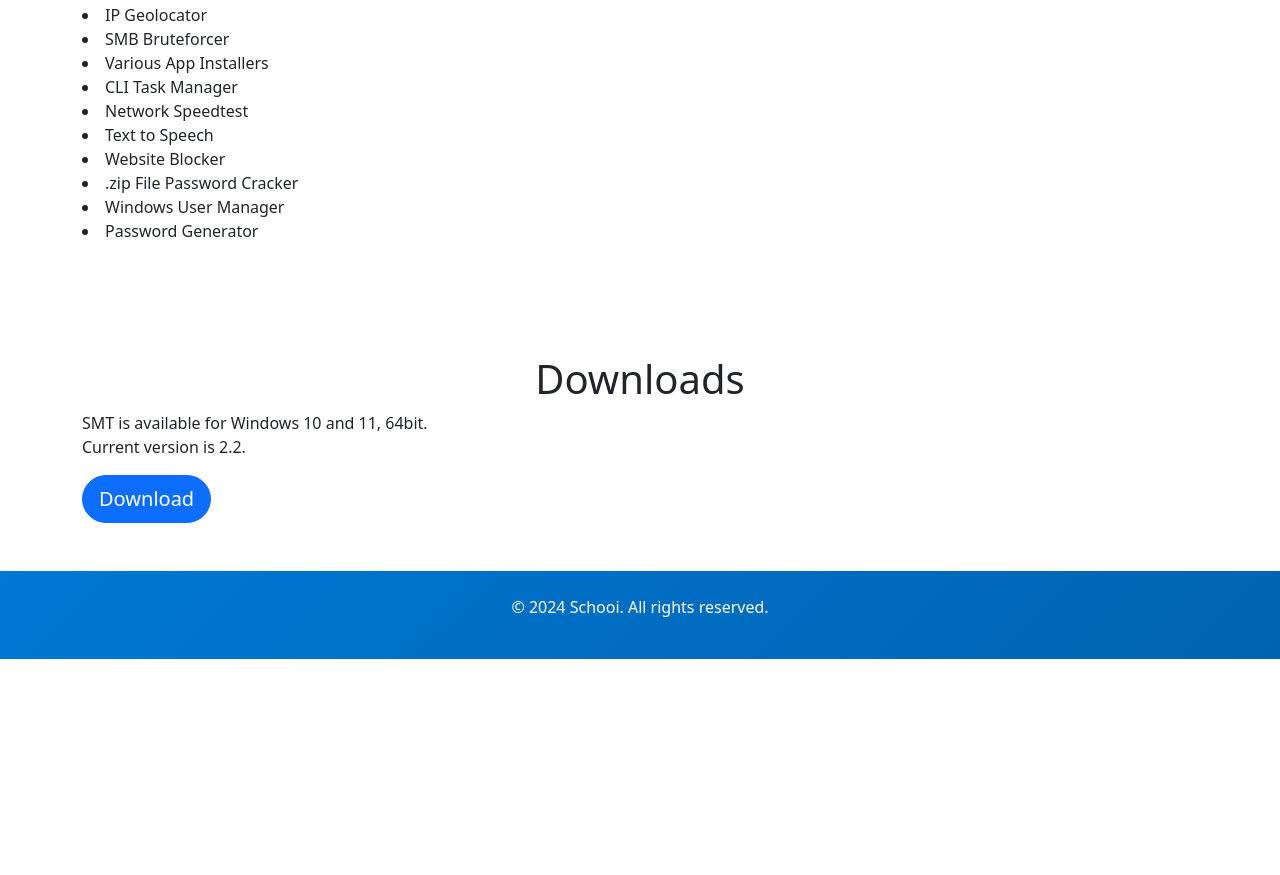
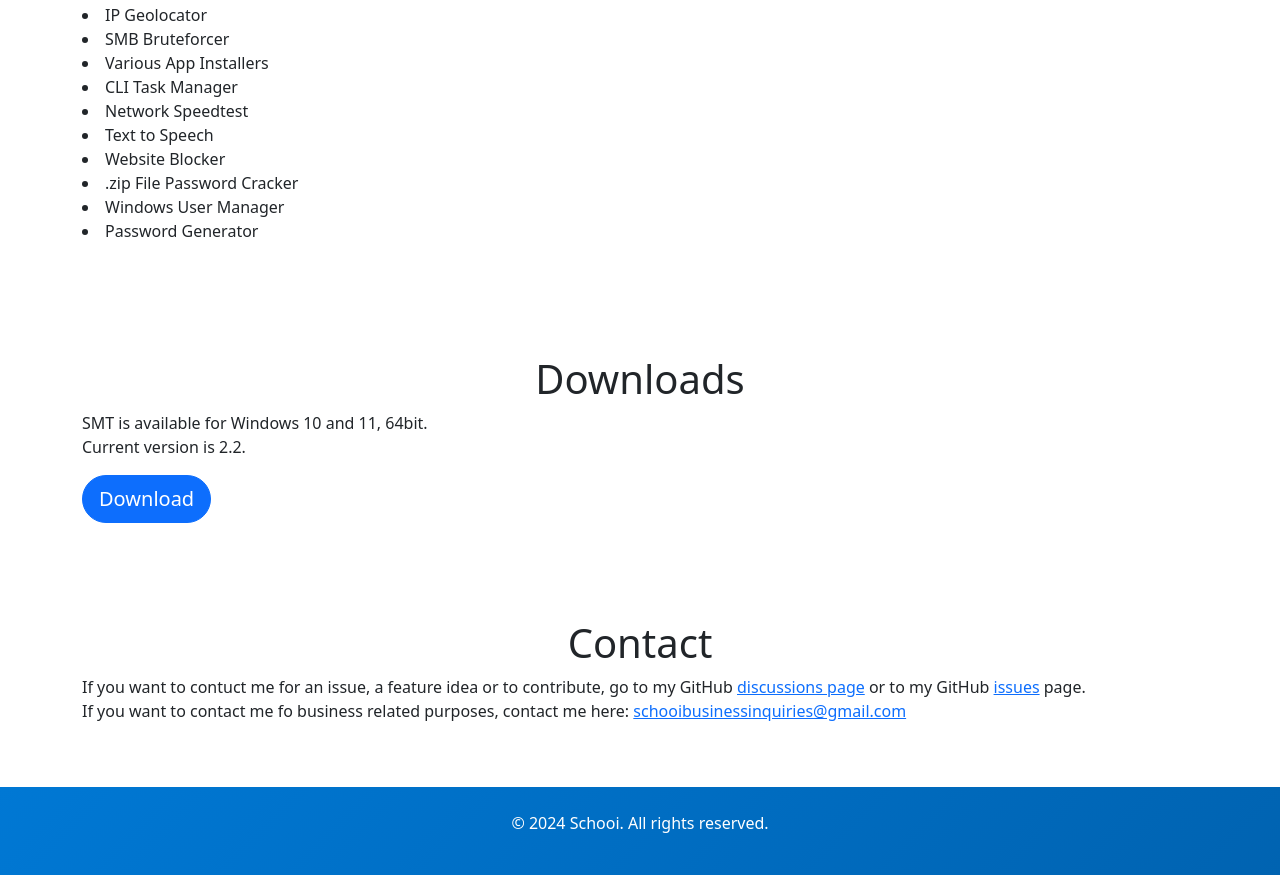
Before and after one commit to SchooiCodes/smtweb, a plain HTML site: page index.html in a window 1280 px wide. Shown: the part 1147-2022 px from the top of the page. Before the commit the page ends 1806 px from the top, so only its background shows below. Drawn offline with nearby package versions, Linux system fonts and the light colour scheme.

Commit message:
Update index.html

```diff
--- a/index.html
+++ b/index.html
@@ -23,8 +23,8 @@
         </div>
         <div class="col-md-4 text-end">
           <ul class="list-inline mb-0">
-            <li class="list-inline-item"><a href="#" style="color: #fff;">About</a></li>
-            <li class="list-inline-item"><a href="#" style="color: #fff;">Contact</a></li>
+            <li class="list-inline-item"><a href="#about" style="color: #fff;">About</a></li>
+            <li class="list-inline-item"><a href="#contact" style="color: #fff;">Contact</a></li>
           </ul>
         </div>
       </div>
@@ -37,7 +37,7 @@
   </header>
 
   <main>
-    <section class="container py-5">
+    <section id="about" class="container py-5">
       <center>
         <h1>
           About
@@ -93,6 +93,15 @@
 	  <br> Current version is 2.2.</p>
         <a href="https://github.com/SchooiCodes/smt/releases/latest" class="btn btn-primary btn-lg rounded-pill" style="border-radius: 50px;">Download</a>
     </section>
+    <section id="contact" class="container py-5">
+      <center>
+        <h1>
+          Contact
+        </h1>
+      </center>
+      <p>If you want to contuct me for an issue, a feature idea or to contribute, go to my GitHub <a href="https://github.com/SchooiCodes/smt/discussions">discussions page</a> or to my GitHub <a href="https://github.com/SchooiCodes/smt/issues">issues</a> page.
+	  <br>If you want to contact me fo business related purposes, contact me here: <a href="mailto:schooibusinessinquiries@gmail.com">schooibusinessinquiries@gmail.com</a></p>
+    </section>
     <!-- Add more sections as needed -->
   </main>
 
```
